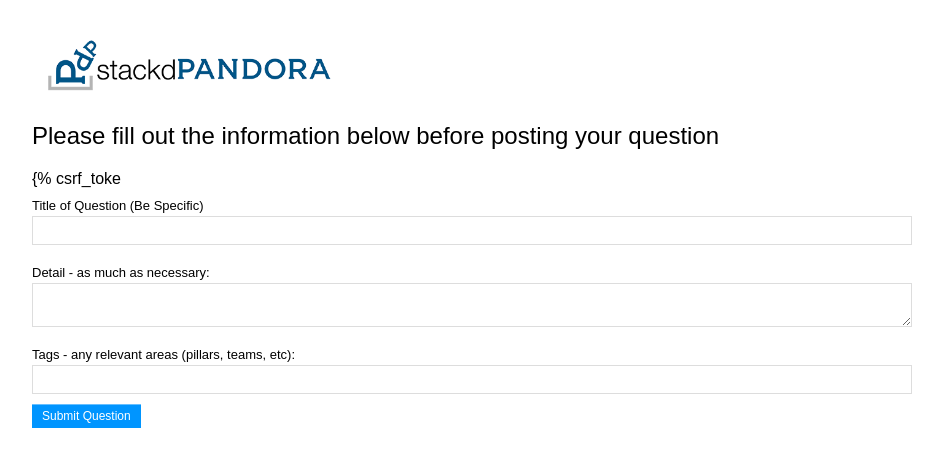
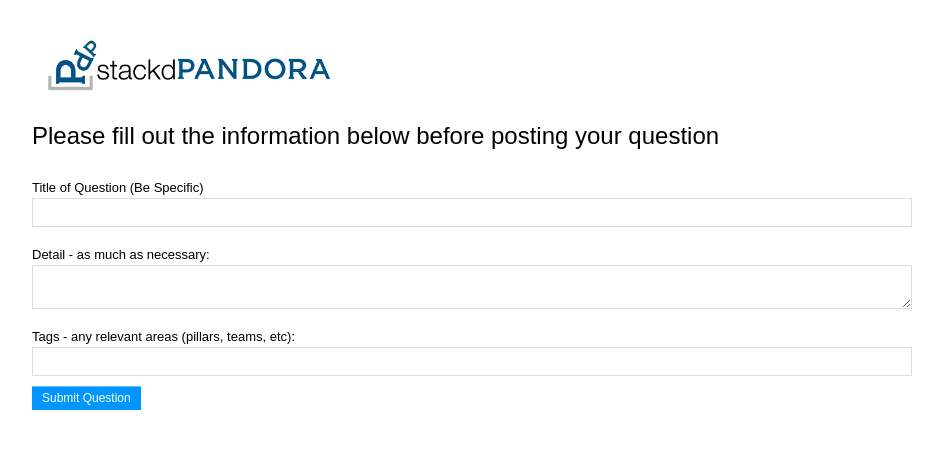
Before and after one commit to halfpete/stackd, a Django app: page /post/ in a window 1280 px wide. Shown: the part 34-501 px from the top of the page, without its empty margins (8-951 px from the left). Run offline with Django 3.2, Linux system fonts and the light colour scheme; a user stored in the database is signed in.

Commit message:
fixed post a question token

```diff
--- a/stackd/templates/overflow/post.html
+++ b/stackd/templates/overflow/post.html
@@ -8,7 +8,7 @@
 	<div class="col-3-4">
 
 		<form method="post">
-			{% csrf_toke
+			{% csrf_token %}
 			<div class="input-wrapper">
 				<h3>Title of Question (Be Specific)</h3>
 				<input type="text" name="title" id="title">
```
Also changed, not shown: stackd/overflow/static/js/style.js (added).
